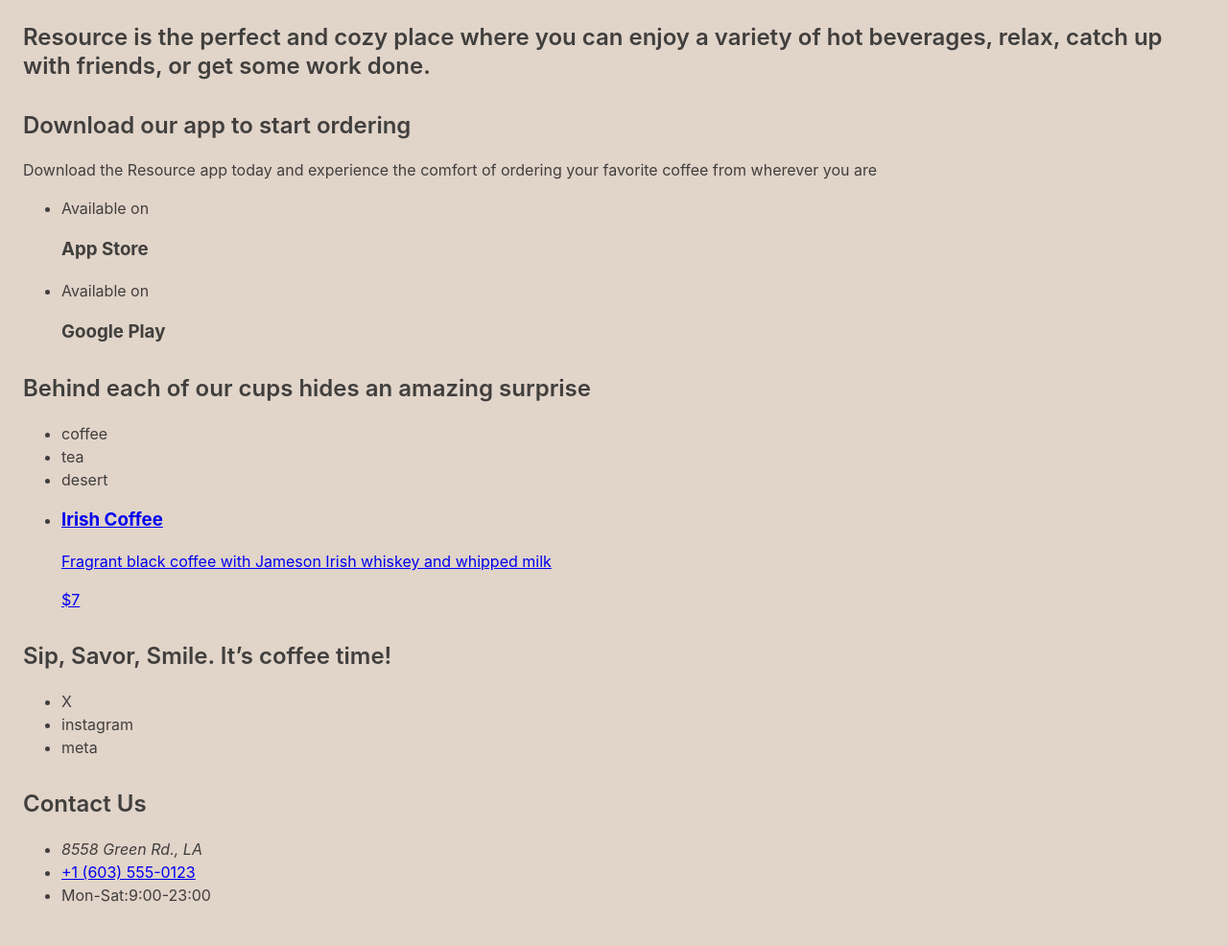
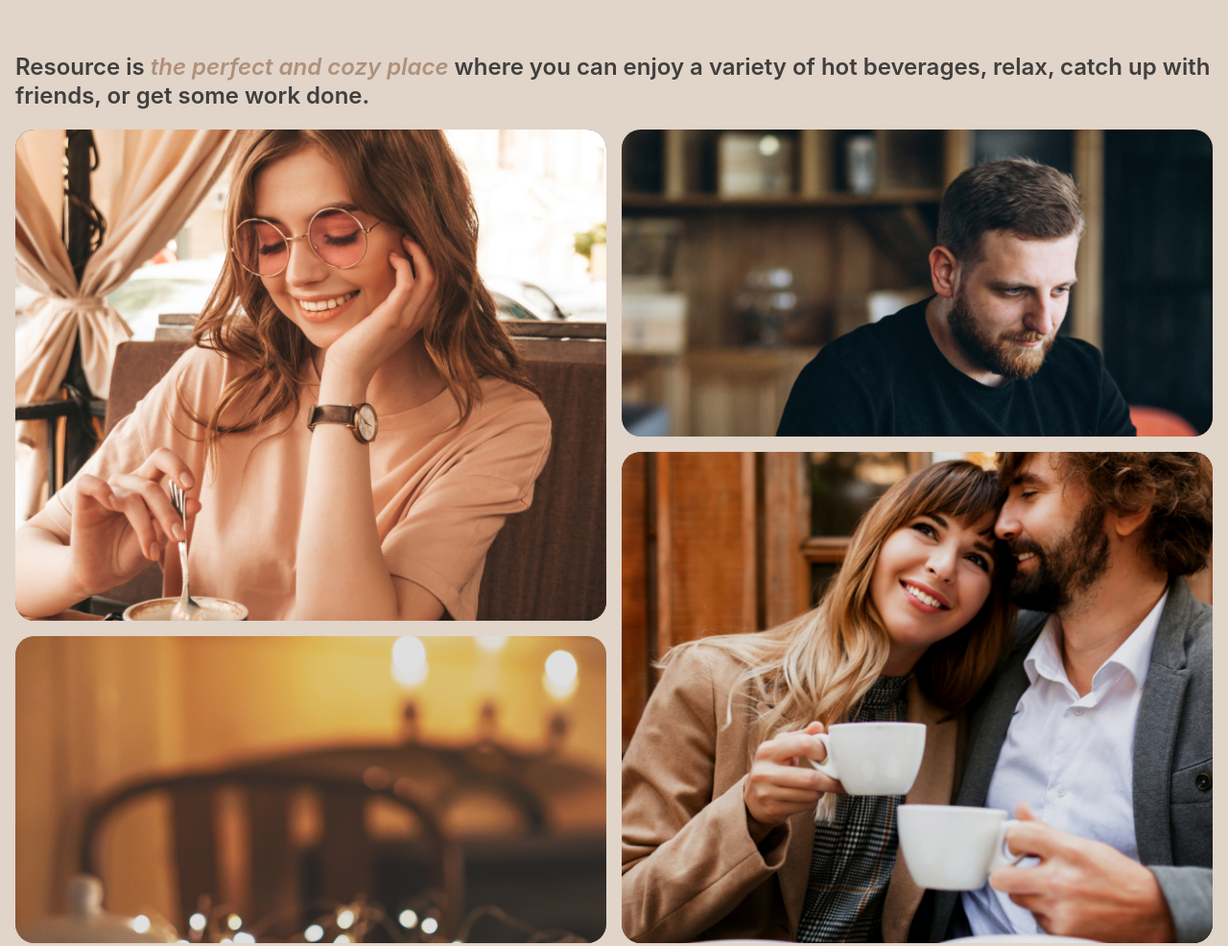
Before and after one commit to htochko/rsschool-landing-page, a plain HTML site: page index.html in a window 1280 px wide. Shown: the part 1360-2346 px from the top of the page at 96% size. Drawn offline with Linux system fonts and the light colour scheme.

Commit message:
feat: about section

```diff
--- a/index.html
+++ b/index.html
@@ -105,9 +105,27 @@
         <span class="underline" data-index="2"></span>
     </div>
 </section>
-            <section id="about">
-                <h2>Resource is the perfect and cozy place where you can enjoy a variety of hot beverages, relax, catch up with friends, or get some work done.</h2>
+            <section id="about" class="photo-gallery">
+                <h2>Resource is <span class="accent">the perfect and cozy place</span> where you can enjoy a variety of hot beverages, relax, catch up with friends, or get some work done.</h2>
                 <!--2 columns vith vertically aligned slides-->
+                <div class="gallery-grid">
+                    <div class="gallery-column">
+                        <div class="img-wrapper primary">
+                            <img src="assets/banner-lady.png" alt="Smiling lady with cup of a coffee" />
+                        </div>
+                        <div class="img-wrapper secondary">
+                            <img src="assets/banner-nobody.png" alt="Two empty cups on the table" />
+                        </div>
+                    </div>
+                    <div class="gallery-column">
+                        <div class="img-wrapper secondary">
+                            <img src="assets/banner-male.png" alt="Smiling male with cup of a coffee in front of laptop" />
+                        </div>
+                        <div class="img-wrapper primary">
+                            <img src="assets/banner-lady_and_male.png" alt="Lady and a man with cup of a coffee starring each other" />
+                        </div>
+                    </div>
+                </div>
             </section>
             <section id="mobileap">
 
--- a/style/styles.css
+++ b/style/styles.css
@@ -265,7 +265,62 @@ a.link {
     background-color: var(--primary-text-inverse);
     border-color: var(--primary-border-inverse);
 }
+/* About section with flash moments gallery*/
+.photo-gallery {
+    max-width: 100vw - 4em;
+    margin: 0 auto;
+    padding: 2rem 1rem;
+}
 
+/* Desktop: 2 Equal Columns */
+.gallery-grid {
+    display: grid;
+    grid-template-columns: repeat(2, 1fr);
+    gap: 1rem;
+    grid-template-rows: masonry;
+}
+
+.gallery-column {
+    width: 100%;
+    border-radius: 1em;
+    min-height: 20vw;
+    row-gap: 1em;
+}
+
+/* Wrapper with overflow: hidden handles the framed indent on hover */
+.img-wrapper {
+    width: 100%;
+    overflow: hidden;
+    grid-row: auto / span 1;
+    border-radius: 20px;
+    margin-bottom: 1em;
+    text-align: center;
+    vertical-align: middle;
+    position: relative;
+}
+.img-wrapper.primary {
+    max-height: 40vw;
+    background-color: var(--primary-text);
+}
+.img-wrapper.secondary {
+    max-height: 25vw;
+    background-color: var(--primary-text-accent);
+}
+
+/* Image scaling & hover effect */
+.img-wrapper img {
+    transform: translate(-10%, -10%);
+    width: 115%;
+    height: auto;
+    display: block;
+    transition: transform 0.4s ease-in-out;
+    margin: auto auto;
+}
+
+/* Hover effect: scales down ~10% inside the hidden overflow box */
+.img-wrapper img:hover {
+    transform: scale(0.9)  translate(-7%, -7%);
+}
 /* ==========================================
    MOBILE RESPONSIVE STYLES (< 768px)
    ========================================== */
@@ -337,7 +392,17 @@ a.link {
         padding: 1em 1em 1em 1em;
     }
     /* Hide arrows on mobile if you rely purely on swiping, or keep them small */
-    @media (max-width: 767px) {
-        .slider-btn { display: none; }
+    .slider-btn { display: none; }
+
+    /* about section : gallery */
+    .gallery-grid {
+        grid-template-columns: 1fr; /* Switch to 1 column */
+    }
+
+    .img-wrapper.secondary {
+        display: none;
+    }
+    .img-wrapper.primary {
+        min-height: 50vw;
     }
 }
```
